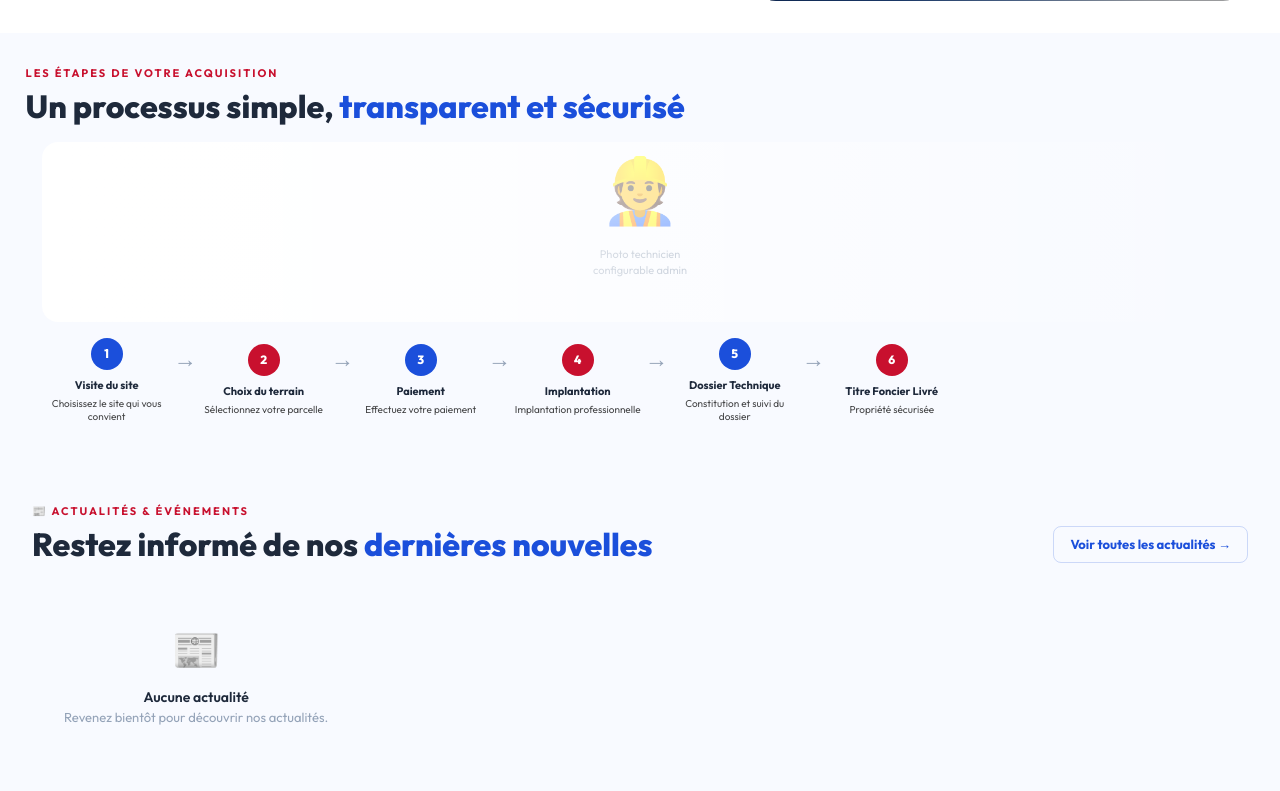
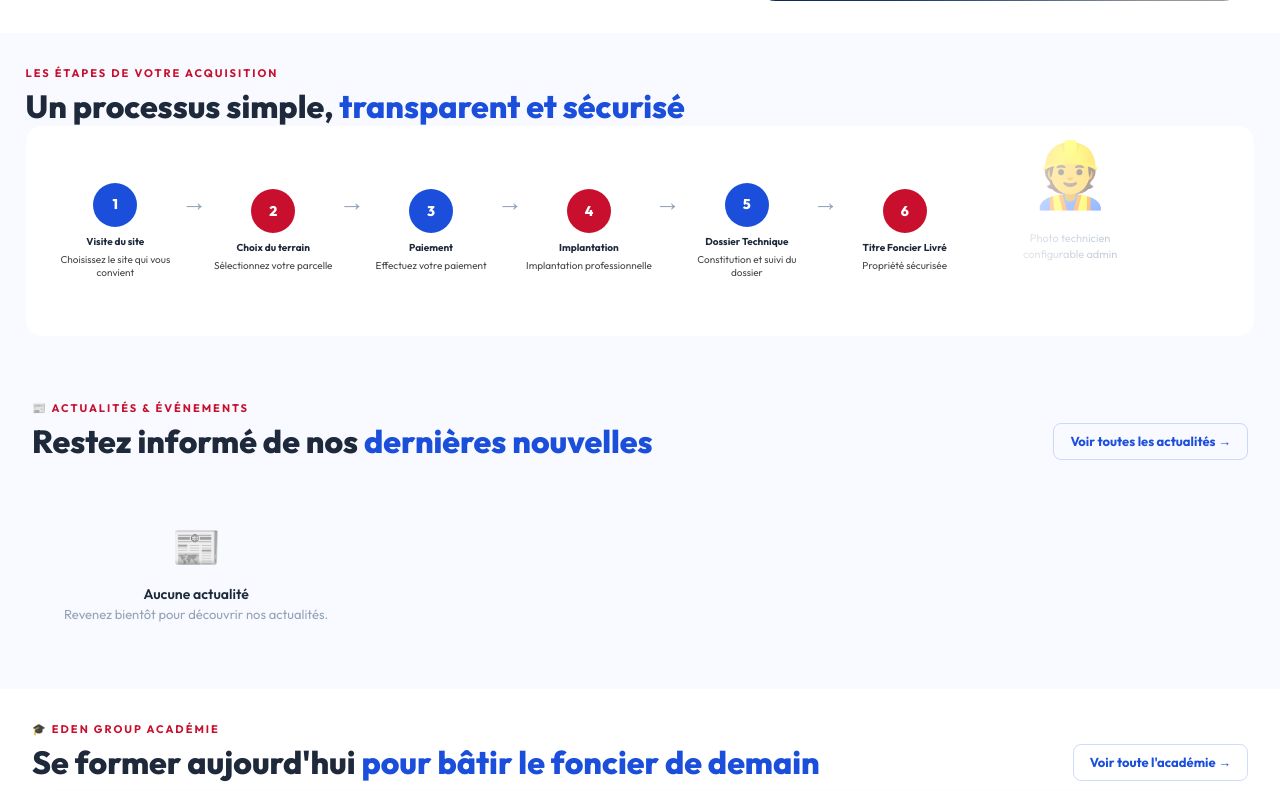
Before and after one commit to edenapplication/EDEN_MARKETING, a Django app: page /accueil/ in a window 1280 px wide. Shown: the part 1465-2256 px from the top of the page. Run offline with Django 5.2, Linux system fonts and the light colour scheme; data that the repository does not hold is empty; some web fonts are replaced; grey boxes are pictures that could not be loaded.

Commit message:
Mise à jour du projet ajout de l'ajustement de l'interface site et acceuil

```diff
--- a/templates/eden/home.html
+++ b/templates/eden/home.html
@@ -885,12 +885,16 @@ nav.scrolled .hamburger span{background:var(--g800);}
   padding:0 clamp(1rem, 2vw, 2rem);
 }
 .etapes-layout{
-  display:flex;
-  flex-direction:column;
-  gap:1rem;
-  padding:1rem;
-}
-
+  position:relative;
+  overflow:hidden;
+  width:100%;
+  min-height:clamp(180px, 25vw, 210px);
+  background:#fff;
+  border-radius:var(--rl);
+  padding:clamp(1rem, 1.5vw, 1.5rem) clamp(1rem, 2vw, 2rem);
+  display:flex;
+  align-items:center;
+}
 .etapes-steps{
   position:relative;
   z-index:3;
@@ -898,7 +902,7 @@ nav.scrolled .hamburger span{background:var(--g800);}
   align-items:center;
   flex-wrap:wrap;
   gap:0;
-  width:100%;
+  width:calc(100% - 260px);
 }
 .etape-item{
   display:flex;
@@ -910,65 +914,63 @@ nav.scrolled .hamburger span{background:var(--g800);}
   min-width:clamp(65px, 8vw, 80px);
   max-width:130px;
 }
-/* ✅ CERCLES RÉDUITS */
 .etape-num{
-  width:clamp(28px, 2.5vw, 34px);
-  height:clamp(28px, 2.5vw, 34px);
+  width:clamp(36px, 3.5vw, 44px);
+  height:clamp(36px, 3.5vw, 44px);
   border-radius:50%;
   display:flex;
   align-items:center;
   justify-content:center;
-  font-size:clamp(10px, 1vw, 12px);
+  font-size:clamp(11px, 1.1vw, 14px);
   font-weight:800;
   color:#fff;
   margin:0 auto 0.5rem;
   flex-shrink:0;
   transition:transform 0.25s;
 }
+
 .etape-item:hover .etape-num{
-  transform:scale(1.08);
-}
+  transform:scale(1.05);
+}
+
 .en-blue{background:var(--blue);}
 .en-red{background:var(--red);}
 .etape-lbl{
-  font-size:clamp(10px, 1vw, 11px);
+  font-size:clamp(10px, 1vw, 10px);
   font-weight:700;
   color:var(--g700);
   line-height:1.3;
 }
 .etape-sub{
-  font-size:clamp(8px, 0.9vw, 10px);
+  font-size:clamp(8px, 1vw, 10px);
   color:rgba(0,0,0,0.726);
   margin-top:5px;
   line-height:1.3;
 }
 .etape-arrow{
-  font-size:clamp(1.2rem, 1.8vw, 1.8rem);
+  font-size:clamp(1.5rem, 2vw, 2.5rem);
   color:var(--g400);
   padding:0 2px;
-  margin-top:8px;
+  margin-top:14px;
   flex-shrink:0;
-  transform:translateY(-25px);
-}
-
-/* ⬇️ IMAGE ÉTAPES — FIXE, NE DÉFILE PAS */
+  transform:translateY(-35px);
+}
 .etapes-img-zone{
-  position:relative;
-  width:100%;
-  height:180px;
-  order:-1;
-  border-radius:var(--rl);
+  position:absolute;
+  right:0;
+  top:0;
+  width:30%;
+  height:100%;
   overflow:hidden;
-  display:block;
-  flex-shrink:0;
+  z-index:1;
+  border-radius:0 var(--rl) var(--rl) 0;
 }
 .etapes-img-zone img{
-  width:100%;
-  height:100%;
+  width:120%;
+  height:120%;
   object-fit:cover;
-  object-position:center 30%;
-  transform:none;
-  display:block;
+  object-position:center;
+  transform:translateX(5%);
 }
 .etapes-img-zone::before{
   content:"";
```
Also changed, not shown: other parts of templates/eden/home.html (+22 -33 lines).
